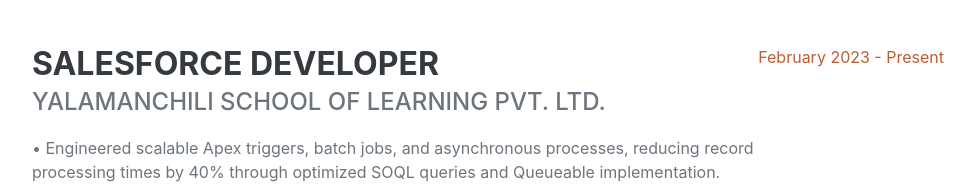
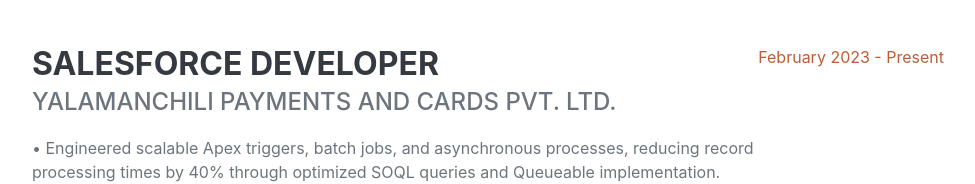
Before and after one commit to CoderShank/codershank.github.io, a plain HTML site: page index.html in a window 1280 px wide. Shown: the part 1003-1187 px from the top of the page, without its empty margins (288-1263 px from the left). Drawn offline with nearby package versions, Linux system fonts and the light colour scheme; a web font is replaced by a local one.

Commit message:
Update index.html

```diff
--- a/index.html
+++ b/index.html
@@ -81,7 +81,7 @@
                 <div class="d-flex flex-column flex-md-row justify-content-between mb-5">
                     <div class="flex-grow-1">
                         <h3 class="mb-0">Salesforce Developer</h3>
-                        <div class="subheading mb-3">Yalamanchili School of Learning Pvt. Ltd.</div>
+                        <div class="subheading mb-3">Yalamanchili Payments and Cards Pvt. Ltd.</div>
                         <p>
                             • Engineered scalable Apex triggers, batch jobs, and asynchronous processes, reducing record
                             processing times by 40% through optimized SOQL queries and Queueable implementation.
```
